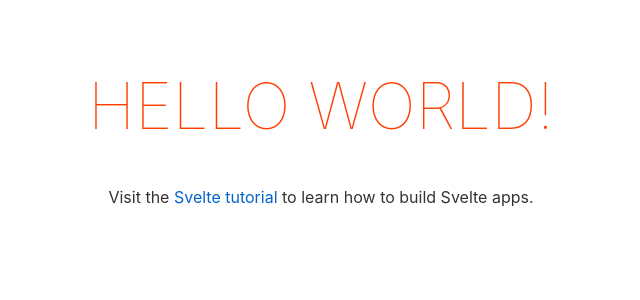
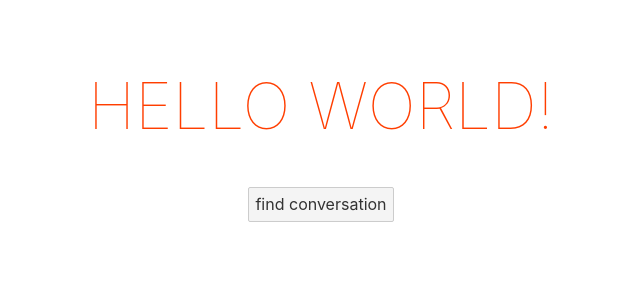
Before and after one commit to flicksolutions/slack-embed, a Svelte app: page / in a window 1280 px wide. Shown: the top 300 px of the page, without its empty margins (319-959 px from the left). Built offline with nearby package versions, Linux system fonts and the light colour scheme.

Commit message:
request conversations

```diff
--- a/src/App.svelte
+++ b/src/App.svelte
@@ -1,10 +1,27 @@
 <script>
 	export let name;
+
+	async function findConversation(name) {
+		let formData = new FormData();
+		formData.append('token', 'xoxb-1606628172838-1613641736723-3IapXu8RpJSbvQApxS5k3G3X')
+		try {
+			const res = await fetch(`https://slack.com/api/conversations.list`, {
+				method: 'POST',
+				body: formData
+			});
+			const conversation = await res.json();
+			console.log(conversation)
+
+		}
+		catch (error) {
+			console.error(error);
+		}
+	}
 </script>
 
 <main>
 	<h1>Hello {name}!</h1>
-	<p>Visit the <a href="https://svelte.dev/tutorial">Svelte tutorial</a> to learn how to build Svelte apps.</p>
+	<button on:click={() => findConversation("test-channel")}>find conversation</button>
 </main>
 
 <style>
```
Also changed, not shown: 1 other file (tests, documents, lock files or other folders).
